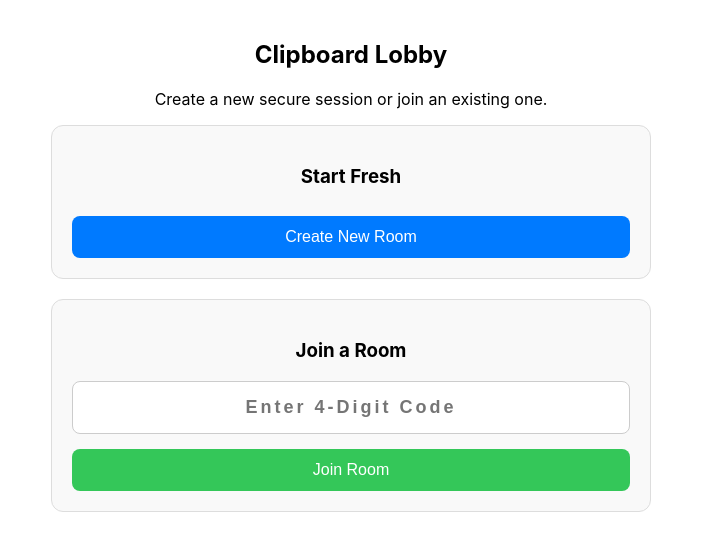
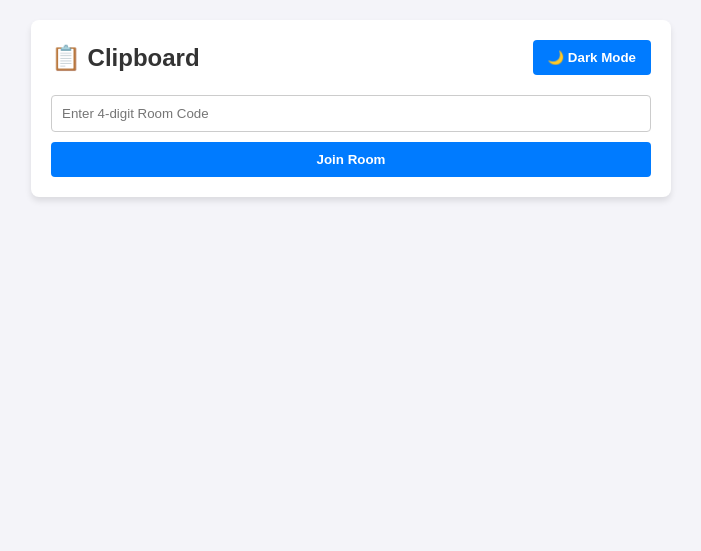
Before and after one commit to nandishshah2000/Universal-Clipboard, a Flask app: page / in a window 1280 px wide. Shown: the top 551 px of the page, without its empty margins (289-990 px from the left). Run offline with Flask 3, Linux system fonts and the light colour scheme; some libraries are stand-ins or nearby versions.

Commit message:
Feat: Added Dark Mode, Toast notifications, and Pytest automated testing

```diff
--- a/templates/index.html
+++ b/templates/index.html
@@ -1,203 +1,311 @@
 <!DOCTYPE html>
 <html lang="en">
 <head>
+    <meta charset="UTF-8">
+    <meta name="viewport" content="width=device-width, initial-scale=1.0">
+    <title>Universal Clipboard</title>
+
     <link rel="manifest" href="/manifest.json">
     <meta name="theme-color" content="#007bff">
-    <meta charset="UTF-8">
-    <meta name="viewport" content="width=device-width, initial-scale=1.0, maximum-scale=1.0, user-scalable=no">
-    <title>Universal Clipboard</title>
-    <meta name="apple-mobile-web-app-capable" content="yes">
-    <meta name="apple-mobile-web-app-status-bar-style" content="black-translucent">
-    <meta name="apple-mobile-web-app-title" content="Clipboard">
 
     <script src="https://cdnjs.cloudflare.com/ajax/libs/socket.io/4.0.1/socket.io.js"></script>
 
     <style>
-        body { font-family: -apple-system, BlinkMacSystemFont, "Segoe UI", Roboto, sans-serif; padding: 20px; max-width: 600px; margin: 0 auto; text-align: center; }
-        textarea { width: 100%; height: 150px; padding: 10px; margin-top: 10px; font-size: 16px; border-radius: 8px; border: 1px solid #ccc; box-sizing: border-box; }
-        button { background-color: #007aff; color: white; border: none; padding: 12px 20px; font-size: 16px; border-radius: 8px; cursor: pointer; margin-top: 10px; box-sizing: border-box;}
-        button:hover { background-color: #005bb5; }
-        input[type="text"] { width: 100%; padding: 15px; font-size: 18px; border-radius: 8px; border: 1px solid #ccc; box-sizing: border-box; text-align: center; letter-spacing: 3px; font-weight: bold; }
-        .section { margin-top: 30px; padding-top: 20px; border-top: 1px solid #eee; }
-        .file-list { text-align: left; background: #f9f9f9; padding: 10px; border-radius: 8px; margin-top: 10px;}
-        .file-list p { margin: 5px 0; }
-        a { color: #007aff; text-decoration: none; font-weight: bold; }
-        .logout-btn { background-color: #ff3b30; width: 100%; margin-top: 10px; }
-        .logout-btn:hover { background-color: #d70015; }
+        /* --- Base Styles --- */
+        body {
+            font-family: Arial, sans-serif;
+            margin: 0;
+            padding: 20px;
+            background-color: #f4f4f9;
+            color: #333;
+            transition: background-color 0.3s ease, color 0.3s ease;
+        }
+        .container {
+            max-width: 600px;
+            margin: 0 auto;
+            background: #fff;
+            padding: 20px;
+            border-radius: 8px;
+            box-shadow: 0 4px 6px rgba(0,0,0,0.1);
+            transition: background-color 0.3s ease, box-shadow 0.3s ease;
+        }
+        .header-row {
+            display: flex;
+            justify-content: space-between;
+            align-items: center;
+            margin-bottom: 20px;
+        }
+        h1 { margin: 0; font-size: 24px; }
 
-        .lobby-card { border: 1px solid #ddd; padding: 20px; border-radius: 12px; margin-bottom: 20px; background-color: #f9f9f9; }
+        button {
+            padding: 10px 15px;
+            background-color: #007bff;
+            color: #fff;
+            border: none;
+            border-radius: 4px;
+            cursor: pointer;
+            font-weight: bold;
+            transition: background-color 0.2s;
+        }
+        button:hover { background-color: #0056b3; }
 
-        /* Drag and Drop CSS */
-        .drop-zone { border: 2px dashed #007aff; border-radius: 12px; padding: 20px; transition: 0.2s; background-color: #ffffff; }
-        .drop-zone.dragover { background-color: #e6f2ff; border-color: #005bb5; }
+        input[type="text"] {
+            padding: 10px;
+            width: calc(100% - 22px);
+            margin-bottom: 10px;
+            border: 1px solid #ccc;
+            border-radius: 4px;
+        }
+
+        .drop-zone {
+            border: 2px dashed #007bff;
+            padding: 40px;
+            text-align: center;
+            cursor: pointer;
+            border-radius: 8px;
+            margin: 20px 0;
+            background-color: #f9f9f9;
+            transition: background-color 0.2s, border-color 0.2s;
+        }
+        .drop-zone.dragover { background-color: #e9ecef; }
+
+        .messages {
+            margin-top: 20px;
+            max-height: 350px;
+            overflow-y: auto;
+            border: 1px solid #ddd;
+            padding: 10px;
+            border-radius: 4px;
+            background: #fafafa;
+        }
+        .message-item {
+            margin-bottom: 10px;
+            padding-bottom: 10px;
+            border-bottom: 1px solid #eee;
+            word-wrap: break-word;
+        }
+
+        /* --- Dark Mode Variables --- */
+        body.dark-mode {
+            background-color: #121212;
+            color: #e0e0e0;
+        }
+        body.dark-mode .container {
+            background-color: #1e1e1e;
+            box-shadow: 0 4px 6px rgba(0,0,0,0.5);
+        }
+        body.dark-mode input[type="text"] {
+            background-color: #2c2c2c;
+            color: #e0e0e0;
+            border-color: #444;
+        }
+        body.dark-mode .drop-zone {
+            background-color: #2c2c2c;
+            border-color: #007bff;
+            color: #e0e0e0;
+        }
+        body.dark-mode .messages {
+            background-color: #2c2c2c;
+            border-color: #444;
+        }
+        body.dark-mode .message-item {
+            border-bottom: 1px solid #444;
+        }
+
+        /* --- Toast Notification Styles --- */
+        #toast-container {
+            position: fixed;
+            bottom: 20px;
+            right: 20px;
+            z-index: 9999;
+        }
+        .toast {
+            background: #007bff;
+            color: #fff;
+            padding: 12px 24px;
+            margin-top: 10px;
+            border-radius: 8px;
+            box-shadow: 0 4px 6px rgba(0,0,0,0.1);
+            opacity: 0;
+            transition: opacity 0.3s ease-in-out;
+            font-weight: bold;
+        }
+        .toast.show { opacity: 1; }
     </style>
 </head>
 <body>
 
-    {% if not logged_in %}
-        <h2>Clipboard Lobby</h2>
-        <p>Create a new secure session or join an existing one.</p>
-
-        {% if error %}
-            <p style="color: red; font-weight: bold;">{{ error }}</p>
-        {% endif %}
-
-        <div class="lobby-card">
-            <h3>Start Fresh</h3>
-            <form method="POST" action="/create_room">
-                <button type="submit" style="width: 100%;">Create New Room</button>
-            </form>
+    <div class="container">
+        <div class="header-row">
+            <h1>📋 Clipboard</h1>
+            <button id="dark-mode-toggle">🌙 Dark Mode</button>
         </div>
 
-        <div class="lobby-card">
-            <h3>Join a Room</h3>
-            <form method="POST" action="/join_room">
-                <input type="text" name="room_code" placeholder="Enter 4-Digit Code" required autocomplete="off" maxlength="4">
-                <button type="submit" style="width: 100%; margin-top: 15px; background-color: #34c759;">Join Room</button>
-            </form>
+        <div id="room-section">
+            <input type="text" id="room-input" placeholder="Enter 4-digit Room Code" maxlength="4">
+            <button onclick="joinRoom()" style="width: 100%;">Join Room</button>
         </div>
 
-    {% else %}
-        <h2>Room: <span style="color: #007aff; letter-spacing: 2px;">{{ room_code }}</span></h2>
+        <div id="clipboard-section" style="display:none;">
+            <h3 id="current-room-display" style="text-align: center; color: #007bff;"></h3>
 
-        <textarea id="clipboardText" placeholder="Type or paste something here..."></textarea>
-
-        <div class="section">
-            <h2>File Sharing</h2>
-	    <div id="dropZone" class="drop-zone">
-                <p style="color: #666; margin-bottom: 15px;">Drag & Drop files here or use the button below</p>
-                <input type="file" id="fileInput" multiple style="margin-bottom: 10px;" />
-                <br>
-                <button onclick="uploadFile()" style="width: 100%;">Upload Files</button>
-            </div>
-            <div class="file-list" id="fileListContainer"></div>
+            <div class="drop-zone" id="drop-zone">
+                📁 Drag & Drop Files Here<br><br><small>Or click to browse</small>
+                <input type="file" id="file-input" style="display:none;">
             </div>
 
-        <button onclick="clearAllData()" style="background-color: #ff9500; width: 100%; margin-top: 30px;">Clear Data & Files</button>
-        <button onclick="window.location.href='/leave_room'" class="logout-btn">Leave Room</button>
+            <div style="display: flex; gap: 10px;">
+                <input type="text" id="text-input" placeholder="Type or paste text..." style="margin-bottom: 0;">
+                <button onclick="sendText()">Send</button>
+            </div>
+
+            <div class="messages" id="messages"></div>
+        </div>
+    </div>
+
+    <div id="toast-container"></div>
 
     <script>
         const socket = io();
-            const clipboardText = document.getElementById('clipboardText');
+        let currentRoom = '';
 
-            // NEW: Tell the server to link this socket to our specific room as soon as we connect!
-            socket.on('connect', () => {
-                socket.emit('join');
+        /* --- DOM Elements --- */
+        const roomSection = document.getElementById('room-section');
+        const clipboardSection = document.getElementById('clipboard-section');
+        const currentRoomDisplay = document.getElementById('current-room-display');
+        const messagesDiv = document.getElementById('messages');
+        const dropZone = document.getElementById('drop-zone');
+        const fileInput = document.getElementById('file-input');
+        const roomInput = document.getElementById('room-input');
+        const textInput = document.getElementById('text-input');
+
+        /* --- Toast Notification Logic --- */
+        function showToast(message) {
+            const container = document.getElementById('toast-container');
+            const toast = document.createElement('div');
+            toast.className = 'toast';
+            toast.innerText = message;
+            container.appendChild(toast);
+
+            setTimeout(() => toast.classList.add('show'), 10);
+
+            setTimeout(() => {
+                toast.classList.remove('show');
+                setTimeout(() => toast.remove(), 300);
+            }, 3000);
+        }
+
+        /* --- Dark Mode Logic --- */
+        const toggleBtn = document.getElementById('dark-mode-toggle');
+
+        if (localStorage.getItem('dark-mode') === 'true') {
+            document.body.classList.add('dark-mode');
+            toggleBtn.innerText = '☀️ Light Mode';
+        }
+
+        toggleBtn.addEventListener('click', () => {
+            document.body.classList.toggle('dark-mode');
+            const isDark = document.body.classList.contains('dark-mode');
+            localStorage.setItem('dark-mode', isDark);
+            toggleBtn.innerText = isDark ? '☀️ Light Mode' : '🌙 Dark Mode';
         });
 
-            /* --- REAL-TIME TEXT LOGIC --- */
-            async function pullInitialClipboard() {
-                const response = await fetch('/api/clipboard');
-                if (response.status === 401) { window.location.reload(); return; }
-                const data = await response.json();
-                clipboardText.value = data.text;
+        /* --- Room Connection Logic --- */
+        function joinRoom() {
+            const roomCode = roomInput.value.trim();
+            if (roomCode.length < 1) {
+                showToast("Please enter a valid room code.");
+                return;
+            }
+            currentRoom = roomCode;
+            socket.emit('join', { room: currentRoom });
+
+            roomSection.style.display = 'none';
+            clipboardSection.style.display = 'block';
+            currentRoomDisplay.innerText = `Connected to Room: ${currentRoom}`;
+            showToast(`Successfully joined room ${currentRoom}`);
         }
 
-            clipboardText.addEventListener('input', () => {
-                socket.emit('text_update', { text: clipboardText.value });
+        /* --- Real-Time Text Logic --- */
+        function sendText() {
+            const text = textInput.value.trim();
+            if (!text) return;
+            socket.emit('text_message', { room: currentRoom, data: text });
+            textInput.value = '';
+        }
+
+        socket.on('receive_text', function(data) {
+            const div = document.createElement('div');
+            div.className = 'message-item';
+            div.innerText = data.data;
+            messagesDiv.prepend(div);
         });
 
-            socket.on('text_received', (data) => {
-                clipboardText.value = data.text;
-            });
-
-            socket.on('file_uploaded', () => {
-                loadFiles();
-            });
-
-/* --- FILE SHARING LOGIC --- */
-            async function processFileUpload(file) {
-                const formData = new FormData();
-                formData.append("file", file);
-                const response = await fetch('/api/upload', { method: 'POST', body: formData });
-
-                if (response.status === 413) {
-                    alert(`Upload Failed: ${file.name} is too large! Maximum allowed is 100MB.`);
-                    return;
-                }
-                if (response.status === 429) {
-                    alert("Upload Failed: Slow down! You can only upload 30 files per minute.");
-                    return;
-                }
-                if (response.status === 401) { window.location.reload(); return; }
-
-                loadFiles();
-            }
-
-            // UPDATED: Handle multiple files via the button click
-            async function uploadFile() {
-                const fileInput = document.getElementById('fileInput');
-                const files = fileInput.files;
-
-                if (files.length === 0) { alert("Please select a file first."); return; }
-
-                // Loop through every selected file and upload it
-                for (let i = 0; i < files.length; i++) {
-                    await processFileUpload(files[i]);
-                }
-
-                fileInput.value = '';
-            }
-
-            async function loadFiles() {
-                const response = await fetch('/api/files');
-                if (response.status === 401) return;
-                const data = await response.json();
-                const container = document.getElementById('fileListContainer');
-
-                if (data.files.length === 0) {
-                    container.innerHTML = "<p>No files uploaded yet.</p>";
+        /* --- File Upload Logic (Fetch API) --- */
+        function uploadFile(file) {
+            if (file.size > 100 * 1024 * 1024) {
+                showToast("File is too large! Maximum allowed size is 100MB.");
                 return;
             }
 
-                container.innerHTML = '<h3>Available Files:</h3>';
-                data.files.forEach(file => {
-                    container.innerHTML += `<p>📁 <a href="/download/${file}" target="_blank">${file}</a></p>`;
+            const formData = new FormData();
+            formData.append('file', file);
+            formData.append('room', currentRoom);
+
+            showToast("Uploading file...");
+
+            fetch('/api/clipboard', {
+                method: 'POST',
+                body: formData
+            })
+            .then(response => response.json())
+            .then(data => {
+                if (data.error) {
+                    showToast(data.error);
+                } else {
+                    showToast("File uploaded successfully!");
+                }
+            })
+            .catch(error => {
+                console.error("Upload error:", error);
+                showToast("Error uploading file. Please try again.");
             });
         }
 
-            /* --- DRAG AND DROP LOGIC --- */
-            const dropZone = document.getElementById('dropZone');
-
-            ['dragenter', 'dragover', 'dragleave', 'drop'].forEach(eventName => {
-                dropZone.addEventListener(eventName, e => { e.preventDefault(); e.stopPropagation(); }, false);
+        socket.on('receive_file', function(data) {
+            const div = document.createElement('div');
+            div.className = 'message-item';
+            div.innerHTML = `📎 <a href="/download/${currentRoom}/${data.filename}" target="_blank" style="color: #007bff; text-decoration: none; font-weight: bold;">${data.filename}</a>`;
+            messagesDiv.prepend(div);
         });
 
-            ['dragenter', 'dragover'].forEach(eventName => {
-                dropZone.addEventListener(eventName, () => dropZone.classList.add('dragover'), false);
+        /* --- Drag & Drop Listeners --- */
+        dropZone.addEventListener('click', () => fileInput.click());
+
+        fileInput.addEventListener('change', (e) => {
+            if (e.target.files.length > 0) {
+                uploadFile(e.target.files[0]);
+            }
         });
 
-            ['dragleave', 'drop'].forEach(eventName => {
-                dropZone.addEventListener(eventName, () => dropZone.classList.remove('dragover'), false);
+        dropZone.addEventListener('dragover', (e) => {
+            e.preventDefault();
+            dropZone.classList.add('dragover');
         });
 
-            // UPDATED: Handle multiple files via Drag and Drop
-            dropZone.addEventListener('drop', async (e) => {
-                const files = e.dataTransfer.files;
+        dropZone.addEventListener('dragleave', () => {
+            dropZone.classList.remove('dragover');
+        });
 
-                if (files && files.length > 0) {
-                    // Loop through every dropped file and upload it
-                    for (let i = 0; i < files.length; i++) {
-                        await processFileUpload(files[i]);
+        dropZone.addEventListener('drop', (e) => {
+            e.preventDefault();
+            dropZone.classList.remove('dragover');
+            if (e.dataTransfer.files.length > 0) {
+                uploadFile(e.dataTransfer.files[0]);
             }
-                }
-            }, false);
-            /* --- CLEAR DATA LOGIC --- */
-            async function clearAllData() {
-                if (confirm("Are you sure you want to delete all text and files in this room?")) {
-                    const response = await fetch('/api/clear', { method: 'POST' });
-                    if (response.status === 401) { window.location.reload(); return; }
-                    document.getElementById('clipboardText').value = '';
-                    loadFiles();
-                }
-            }
+        });
 
-            window.onload = () => {
-                pullInitialClipboard();
-                loadFiles();
-            };
-
-	    /* --- PWA REGISTRATION --- */
+        /* --- PWA Service Worker Registration --- */
         if ('serviceWorker' in navigator) {
             window.addEventListener('load', () => {
                 navigator.serviceWorker.register('/sw.js')
@@ -206,6 +314,5 @@
             });
         }
     </script>
-    {% endif %}
 </body>
 </html>
```
Also changed, not shown: requirements.txt (+32 -6 lines), test_app.py (added, +26 -0 lines). Lines whose indentation alone changed are shown as unchanged.
